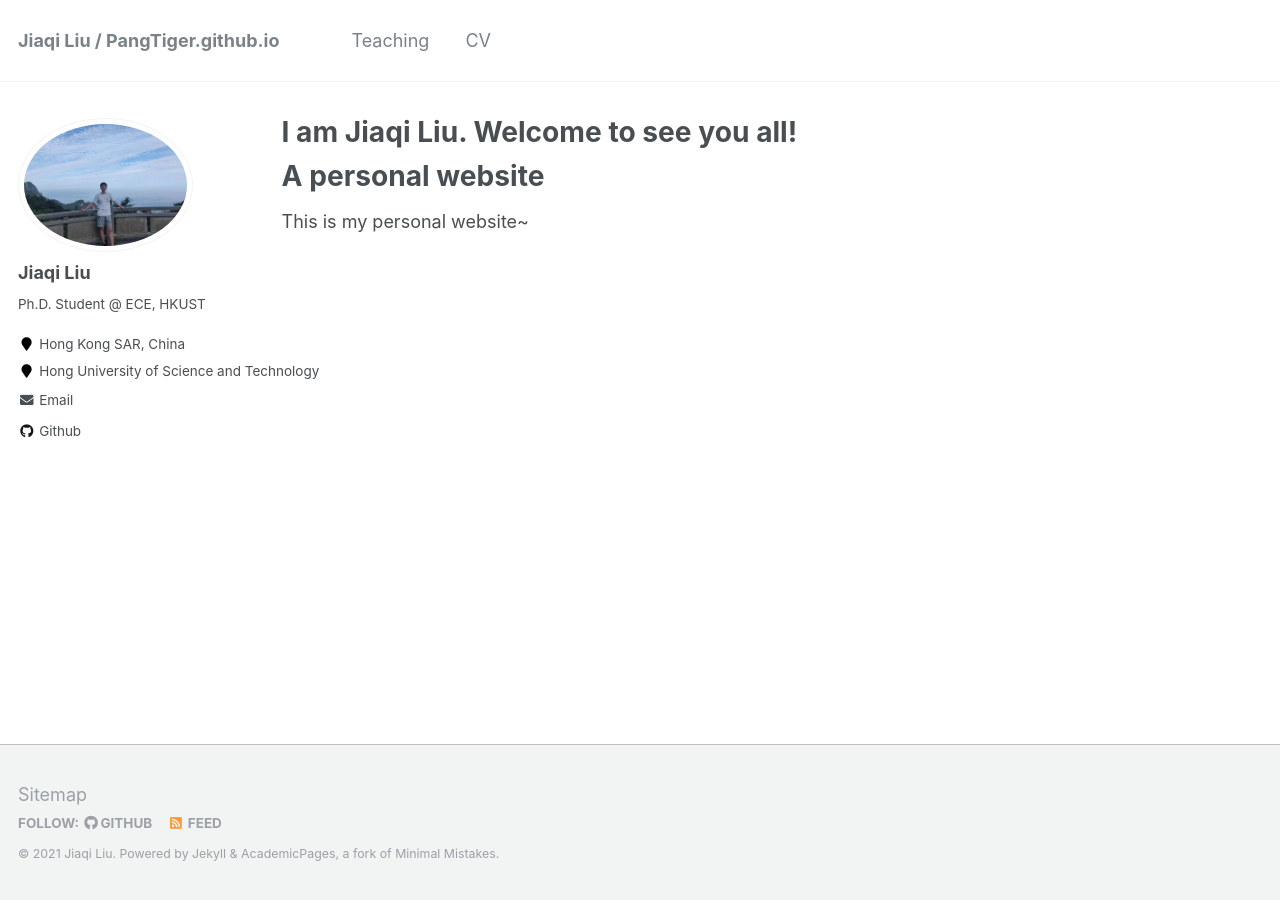
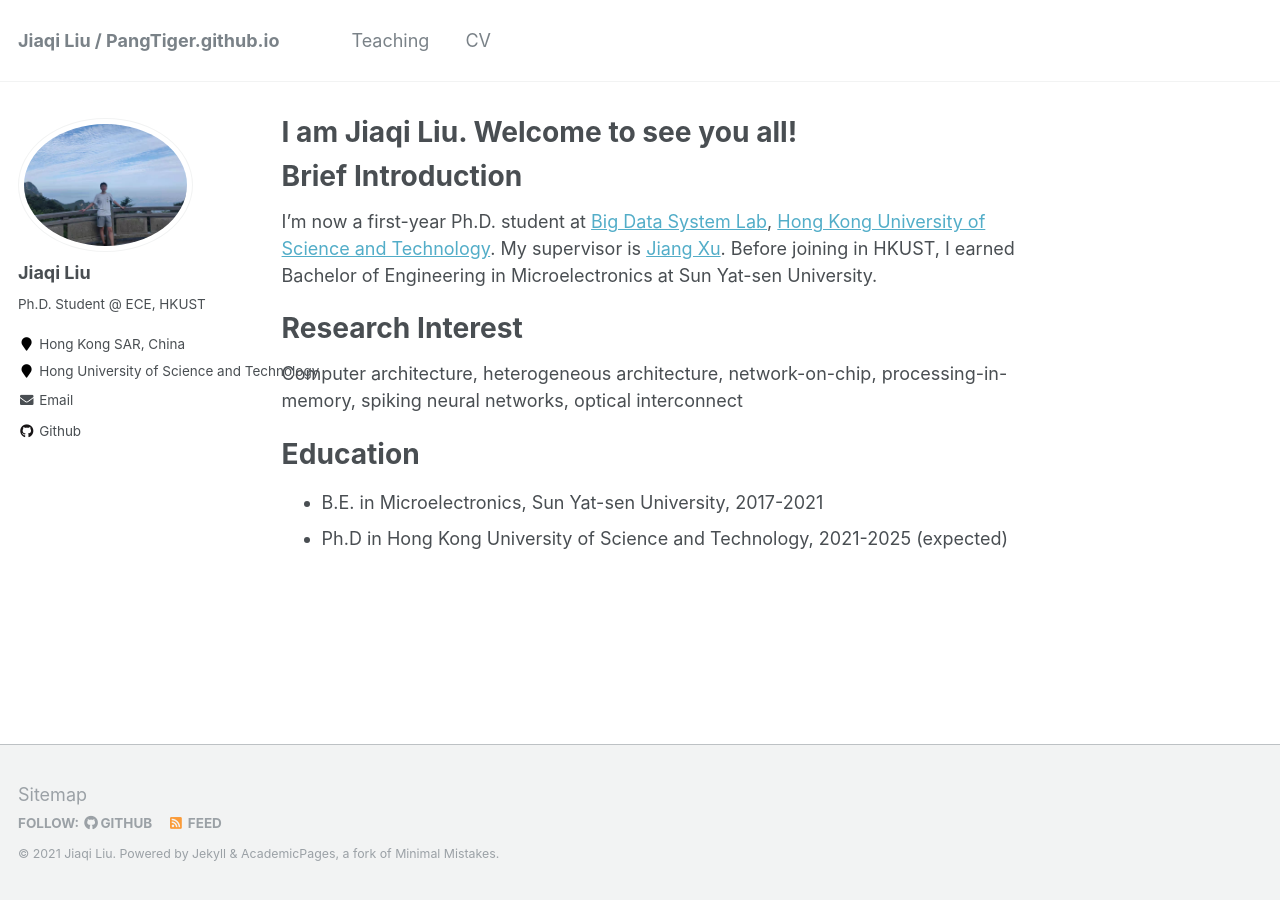
Before and after one commit to PangTiger/Rickrick.github.io, a Jekyll site: the page built from _pages/about.md, in a window 1280 px wide. Built offline with Jekyll 4.4.1, drawn with Linux system fonts in a browser that asks for light colours.

Commit message:
Update about.md

```diff
--- a/_pages/about.md
+++ b/_pages/about.md
@@ -8,8 +8,15 @@ redirect_from:
   - /about.html
 ---
 
+Brief Introduction
+======
+I'm now a first-year Ph.D. student at [Big Data System Lab](https://eexu.home.ece.ust.hk/BDSL.html), [Hong Kong University of Science and Technology](https://hkust.edu.hk). My supervisor is [Jiang Xu](https://eexu.home.ece.ust.hk). Before joining in HKUST, I earned Bachelor of Engineering in Microelectronics at Sun Yat-sen University.
 
+Research Interest
+======
+Computer architecture, heterogeneous architecture, network-on-chip, processing-in-memory, spiking neural networks, optical interconnect
 
-A  personal website
+Education
 ======
-This is my personal website~
+* B.E. in Microelectronics, Sun Yat-sen University, 2017-2021
+* Ph.D in Hong Kong University of Science and Technology, 2021-2025 (expected)
```
